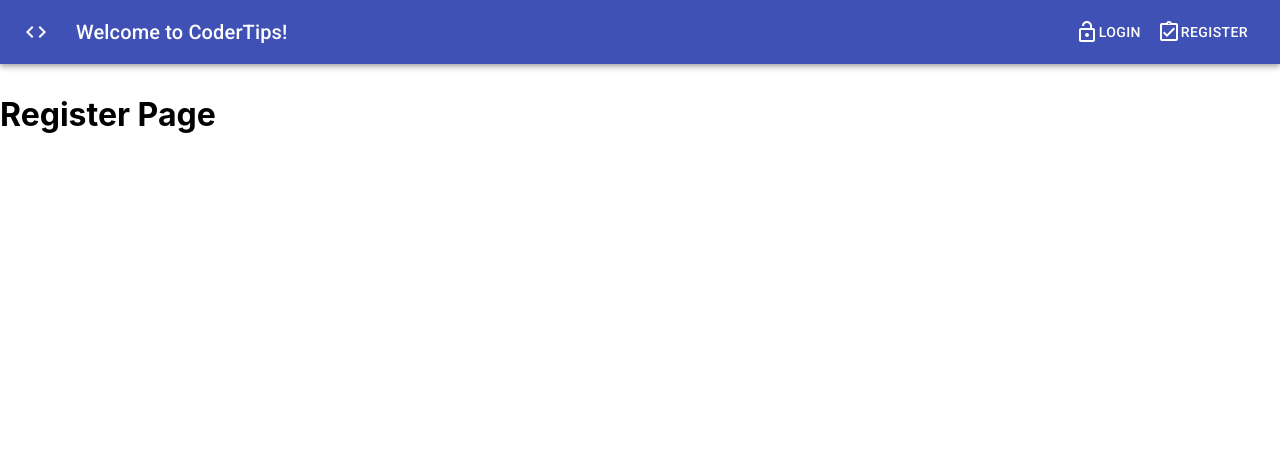
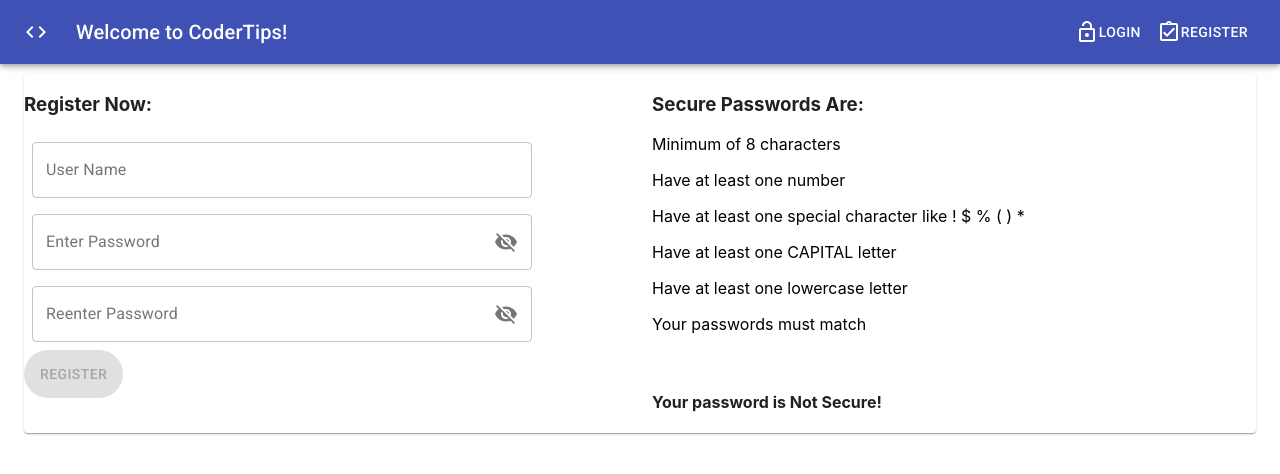
Before and after one commit to KarlKeisel/CoderTips_FrontEnd, a React (Create React App) app: page /register in a window 1280 px wide. Shown: the top 474 px of the page. Built offline with nearby package versions, Linux system fonts and the light colour scheme.

Commit message:
Finish layout, form validation for Register Page

```diff
--- a/src/components/Login.jsx
+++ b/src/components/Login.jsx
@@ -68,6 +68,7 @@ function Login() {
                             id="outlined-username"
                             className={clsx(classes.margin, classes.textField)}
                             variant="outlined"
+                            onChange={handleChange('username')}
                         />
                         <FormControl className={clsx(classes.margin, classes.textField)} variant="outlined">
                             <InputLabel htmlFor="outlined-adornment-password">Password</InputLabel>
@@ -91,6 +92,7 @@ function Login() {
                                 labelWidth={70}
                             />
                         </FormControl>
+                        {/*TODO Make Login Button*/}
                         <br/>
                         <small>Don't have an account?
                             <a href={"/register"}> Register Here </a>
--- a/src/components/Register.jsx
+++ b/src/components/Register.jsx
@@ -1,10 +1,161 @@
 import React from 'react';
+import clsx from 'clsx';
+import {makeStyles} from "@material-ui/core";
+import {Paper, Grid, Container, Fab, FormControl, TextField, InputLabel, OutlinedInput} from "@material-ui/core";
+import {Visibility, VisibilityOff} from "@material-ui/icons";
+import InputAdornment from "@material-ui/core/InputAdornment";
+import IconButton from "@material-ui/core/IconButton";
 
-// TODO Finish Register
+// TODO Finish Register Submit Code
+// TODO Finish Register Styling
 
-function Register(props) {
+const useStyles = makeStyles(theme => ({
+    textField: {
+        width: 500,
+    },
+    margin: {
+        margin: theme.spacing(1),
+    },
+    formBox: {
+        alignContent: "center",
+        textJustify: "center",
+    },
+    secure: {
+        color: "green"
+    },
+    notSecure: {
+        color: "black"
+    },
+}));
+
+function Register() {
+    const classes = useStyles();
+    const [values, setValues] = React.useState({
+        username: '',
+        password1: '',
+        password2: '',
+        showPassword: false,
+        securePassword: false,
+    });
+
+    const handleChange = prop => event => {
+        setValues({...values, [prop]: event.target.value});
+    };
+
+    const isSecure = () => {
+        const {password1, password2, username} = values;
+        if (password1.length > 7
+            && password1.match(/[0-9]+/) != null
+            && password1.match(/[$&+,:;=?@#|'<>.\-^*()%!]/) != null
+            && password1.match(/[A-Z]/) != null
+            && password1.match(/[a-z]/) != null
+            && password1 === password2
+            && username.length > 2
+        ) {
+            return true
+        } else {
+            return false
+        }
+    };
+
+    const handleClickShowPassword = () => {
+        setValues({...values, showPassword: !values.showPassword})
+    };
+
+    const handleMouseDownPassword = event => {
+        event.preventDefault();
+    };
+
     return (
-        <h1>Register Page</h1>
+        <Container fixed>
+            <Paper className={classes.formBox}>
+                <Grid container spacing={3}>
+                    <Grid item md={6}>
+                        <h3>Register Now:</h3>
+                        <TextField
+                            label="User Name"
+                            id="username"
+                            className={clsx(classes.margin, classes.textField)}
+                            variant="outlined"
+                            onChange={handleChange('username')}
+                        />
+                        <br/>
+                        <FormControl className={clsx(classes.margin, classes.textField)} variant="outlined">
+                            <InputLabel>Enter Password</InputLabel>
+                            <OutlinedInput
+                                id="password1"
+                                type={values.showPassword ? 'text' : 'password'}
+                                value={values.password}
+                                onChange={handleChange('password1')}
+                                endAdornment={
+                                    <InputAdornment position="end">
+                                        <IconButton
+                                            aria-label="toggle password visibility"
+                                            onClick={handleClickShowPassword}
+                                            onMouseDown={handleMouseDownPassword}
+                                            edge="end"
+                                        >
+                                            {values.showPassword ? <Visibility/> : <VisibilityOff/>}
+                                        </IconButton>
+                                    </InputAdornment>
+                                }
+                                labelWidth={70}
+                            />
+                        </FormControl>
+                        <br/>
+                        <FormControl className={clsx(classes.margin, classes.textField)} variant="outlined">
+                            <InputLabel>Reenter Password</InputLabel>
+                            <OutlinedInput
+                                id="password2"
+                                type={values.showPassword ? 'text' : 'password'}
+                                value={values.password}
+                                onChange={handleChange('password2')}
+                                endAdornment={
+                                    <InputAdornment position="end">
+                                        <IconButton
+                                            aria-label="toggle password visibility"
+                                            onClick={handleClickShowPassword}
+                                            onMouseDown={handleMouseDownPassword}
+                                            edge="end"
+                                        >
+                                            {values.showPassword ? <Visibility/> : <VisibilityOff/>}
+                                        </IconButton>
+                                    </InputAdornment>
+                                }
+                                labelWidth={70}
+                            />
+                        </FormControl>
+                        <br/>
+                        <Fab variant={"extended"} disabled={!isSecure()}>
+                            Register
+                        </Fab>
+                    </Grid>
+                    <Grid item md={6}>
+                        <h3>Secure Passwords Are:</h3>
+                        <p className={values.password1.length > 7 ? classes.secure : classes.notSecure}>
+                            Minimum of 8 characters
+                        </p>
+                        <p className={values.password1.match(/[0-9]+/) != null ? classes.secure : classes.notSecure}>
+                            Have at least one number
+                        </p>
+                        <p className={values.password1.match(/[$&+,:;=?@#|'<>.\-^*()%!]/) != null ? classes.secure : classes.notSecure}>
+                            Have at least one special character like ! $ % ( ) *
+                        </p>
+                        <p className={values.password1.match(/[A-Z]/) != null ? classes.secure : classes.notSecure}>
+                            Have at least one CAPITAL letter
+                        </p>
+                        <p className={values.password1.match(/[a-z]/) != null ? classes.secure : classes.notSecure}>
+                            Have at least one lowercase letter
+                        </p>
+                        <p className={values.password1 === values.password2 && values.password1.length > 7 ? classes.secure : classes.notSecure}>
+                            Your passwords must match
+                        </p>
+                        <br/>
+                        <h4>Your password is {isSecure() ? "Secure!" : "Not Secure!"}</h4>
+                    </Grid>
+                </Grid>
+            </Paper>
+        </Container>
     )
 }
 
```
Also changed, not shown: src/components/svg/SvgIcon.jsx (deleted, +0 -25 lines), 1 other file (tests, documents, lock files or other folders).
